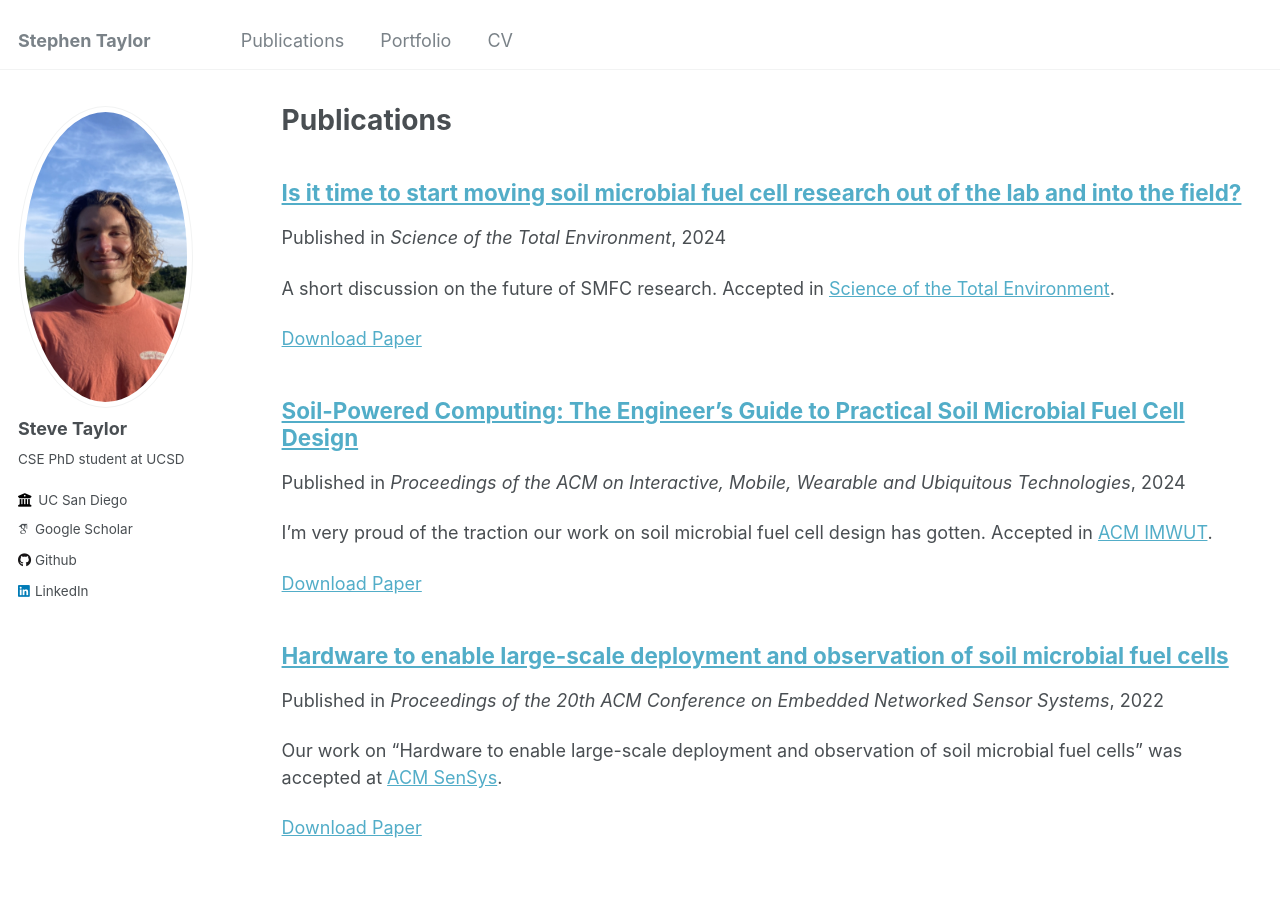
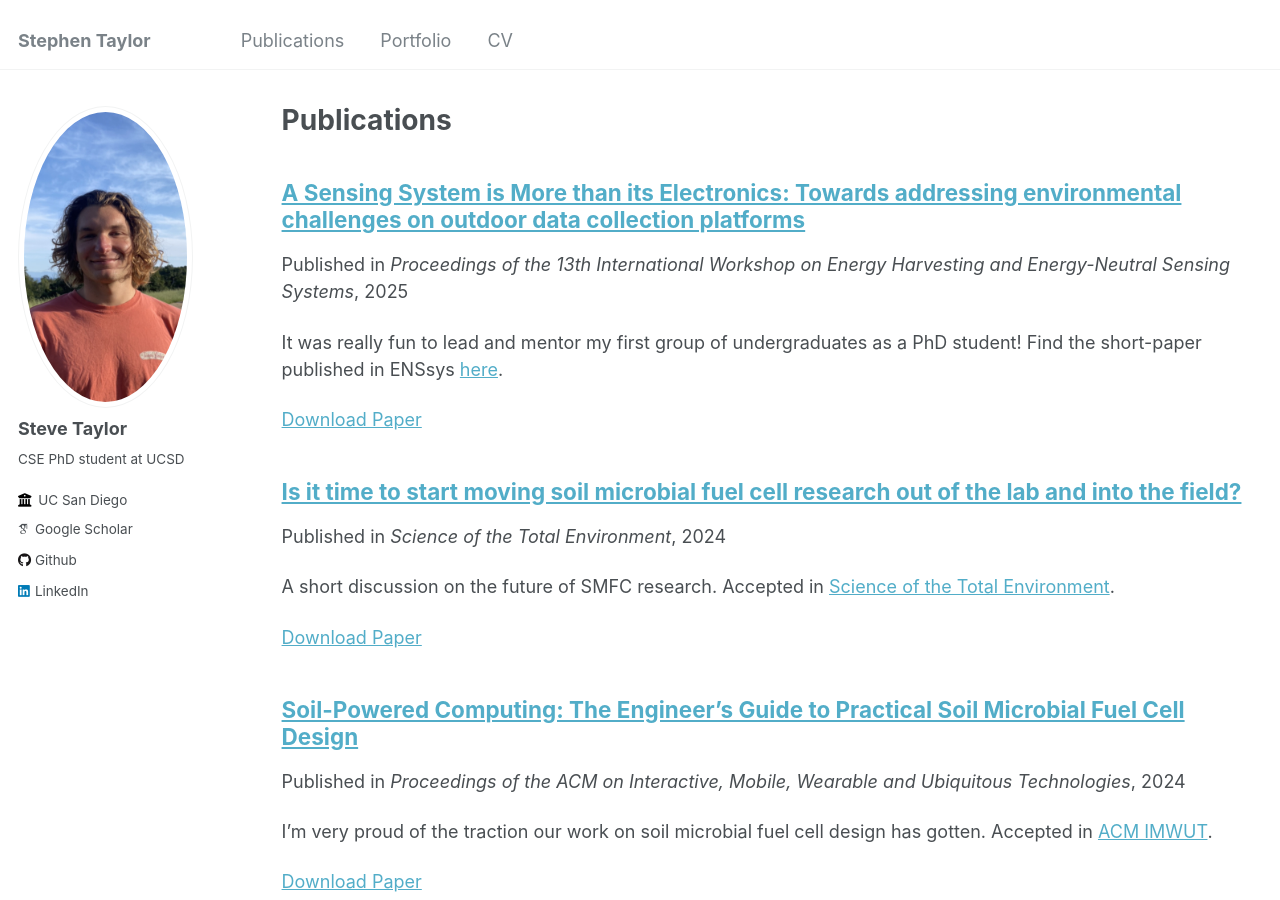
Before and after one commit to stevegtaylor/stevegtaylor.github.io, a Jekyll site: the page built from _pages/publications.md, in a window 1280 px wide and 900 px high. Built offline with Jekyll 4.4.1, drawn with Linux system fonts in a browser that asks for light colours; some web fonts are replaced.

Commit message:
added sensing system

```diff
--- /dev/null
+++ b/_publications/2025-a-sensing-system.md
@@ -0,0 +1,15 @@
+---
+title: "A Sensing System is More than its Electronics: Towards addressing environmental challenges on outdoor data collection platforms"
+collection: publications
+permalink: /publication/2025-a-sensing-system
+excerpt: "It was really fun to lead and mentor my first group of undergraduates as a PhD student! Find the short-paper published in ENSsys [here](https://dl.acm.org/doi/10.1145/3722572.3727933)."
+date: 2025-05-07
+venue: 'Proceedings of the 13th International Workshop on Energy Harvesting and Energy-Neutral Sensing Systems'
+paperurl: 'http://stevegtaylor.github.io/files/a-sensing-system.pdf'
+---
+
+Heavy metal contamination in soil presents substantial risks to public health, industry, and the larger biosphere. Current methodologies for detecting heavy elements rely on labor-intensive sampling methods and time-consuming laboratory analysis, limiting temporal and spatial resolution. We present HERMES, an in-development heavy metal monitoring system that can be placed around high risk areas. HERMES leverages soil microbial fuel cells as autonomous biosensors. These biosensors when deployed as a sensor field, can monitor soil conditions and transmit data using a distributed machine learning framework. By providing improvements in the speed and resolution of heavy metal contamination detection, HERMES aims to enable earlier intervention and mitigate long-term damages.
+
+[Download Paper](http://stevegtaylor.github.io/files/a-sensing-system.pdf)
+
+***Stephen Taylor**, Fayza Elshafie, David Fisher, Michael Gonzalez, Benny La, Yaman Sangar, Elliot Snyder, Pat Pannuto*
```
Also changed, not shown: _pages/about.md (+4 -2 lines), 1 other file.
